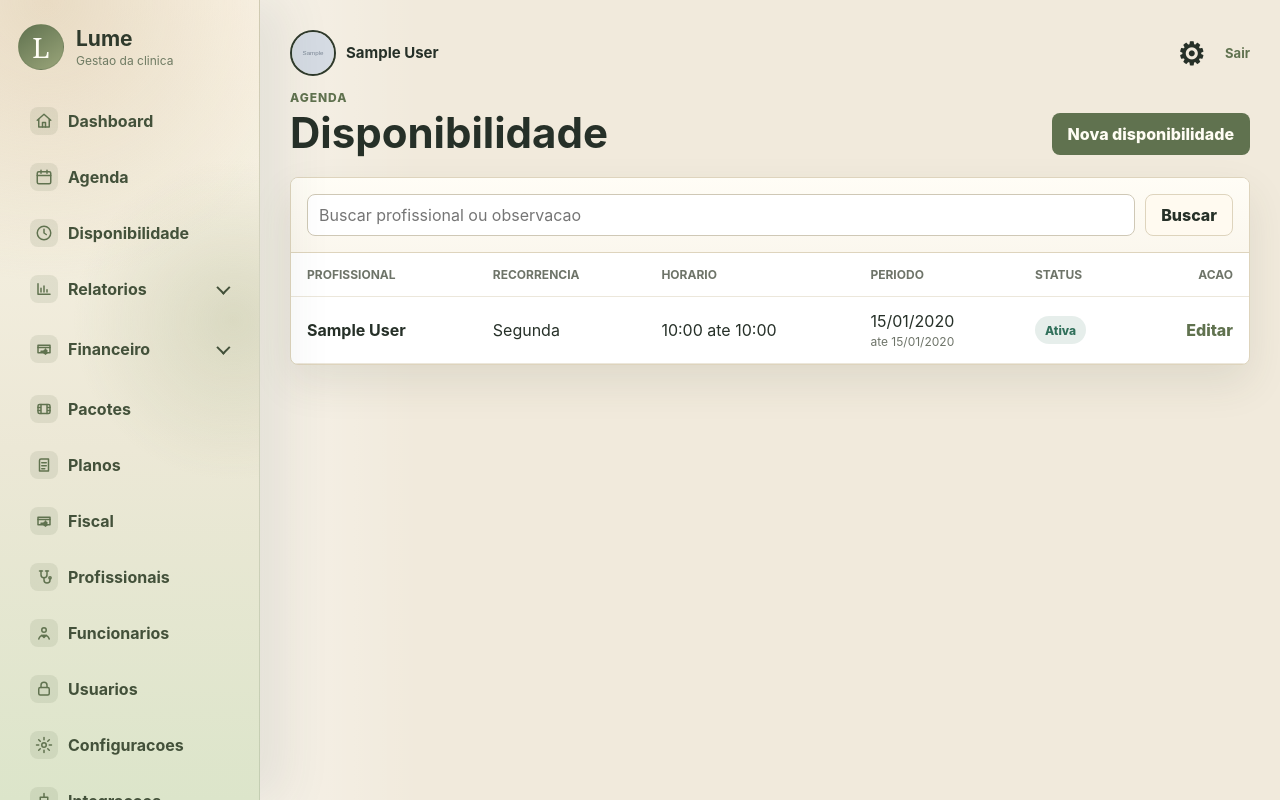
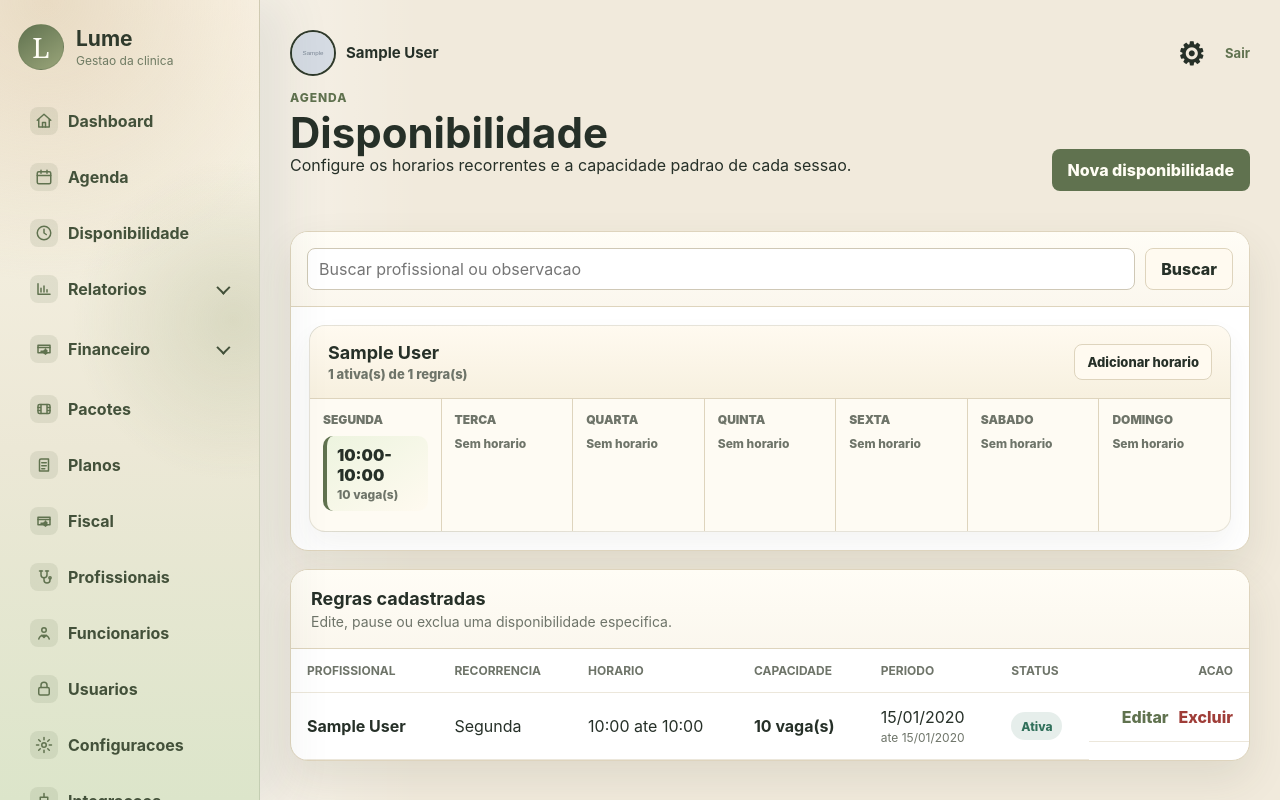
Before and after one commit to pendevtsp-star/lume-gestao, a Django app: page /agenda/disponibilidades/ in a window 1280 px wide. Run offline with Django 5.2, Linux system fonts and the light colour scheme; a user stored in the database is signed in; tables that the repository leaves empty hold one stand-in row (values such as "Sample post"); grey boxes marked "Sample" are stand-in pictures; some libraries are stand-ins or nearby versions.

Commit message:
Melhora cadastro de disponibilidades

```diff
--- a/scheduling/urls.py
+++ b/scheduling/urls.py
@@ -11,6 +11,7 @@ from scheduling.views import (
     AppointmentRescheduleView,
     AppointmentUpdateView,
     ProfessionalAvailabilityCreateView,
+    ProfessionalAvailabilityDeleteView,
     ProfessionalAvailabilityListView,
     ProfessionalAvailabilityUpdateView,
     ServicePackageCreateView,
@@ -34,6 +35,7 @@ urlpatterns = [
     path("disponibilidades/", ProfessionalAvailabilityListView.as_view(), name="availabilities"),
     path("disponibilidades/nova/", ProfessionalAvailabilityCreateView.as_view(), name="availability_create"),
     path("disponibilidades/<int:pk>/editar/", ProfessionalAvailabilityUpdateView.as_view(), name="availability_update"),
+    path("disponibilidades/<int:pk>/excluir/", ProfessionalAvailabilityDeleteView.as_view(), name="availability_delete"),
     path("pacotes/", ServicePackageListView.as_view(), name="packages"),
     path("pacotes/novo/", ServicePackageCreateView.as_view(), name="package_create"),
     path("pacotes/<int:pk>/editar/", ServicePackageUpdateView.as_view(), name="package_update"),
--- a/scheduling/views.py
+++ b/scheduling/views.py
@@ -111,6 +111,12 @@ def filter_appointment_search(queryset, query):
         | Q(status__icontains=query)
         | Q(notes__icontains=query)
     )
+
+
+def filter_availability_search(queryset, query):
+    if not query:
+        return queryset
+    return queryset.filter(Q(professional__full_name__icontains=query) | Q(notes__icontains=query))
 
 
 def calendar_week_start(request):
@@ -955,7 +961,41 @@ class ProfessionalAvailabilityListView(ProfessionalAvailabilityAccessMixin, Sear
     search_fields = ["professional__full_name", "notes"]
 
     def get_queryset(self):
-        return availabilities_for_user(self.request.user)
+        return filter_availability_search(availabilities_for_user(self.request.user), self.request.GET.get("q", "").strip())
+
+    def get_context_data(self, **kwargs):
+        context = super().get_context_data(**kwargs)
+        availabilities = list(self.get_queryset())
+        grouped = {}
+        for availability in availabilities:
+            professional = availability.professional
+            grouped.setdefault(
+                professional.pk,
+                {
+                    "professional": professional,
+                    "days": {weekday: [] for weekday, _label in ProfessionalAvailability.Weekday.choices},
+                    "total": 0,
+                    "active": 0,
+                },
+            )
+            grouped[professional.pk]["days"][availability.weekday].append(availability)
+            grouped[professional.pk]["total"] += 1
+            if availability.active:
+                grouped[professional.pk]["active"] += 1
+
+        context["weekday_choices"] = ProfessionalAvailability.Weekday.choices
+        availability_boards = []
+        for board in grouped.values():
+            board["weekdays"] = [
+                {"value": weekday, "label": label, "items": board["days"][weekday]}
+                for weekday, label in ProfessionalAvailability.Weekday.choices
+            ]
+            availability_boards.append(board)
+        context["availability_boards"] = sorted(
+            availability_boards,
+            key=lambda item: item["professional"].full_name,
+        )
+        return context
 
 
 class ProfessionalAvailabilityCreateView(FormContextMixin, ProfessionalAvailabilityAccessMixin, CreateView):
@@ -997,6 +1037,41 @@ class ProfessionalAvailabilityUpdateView(FormContextMixin, ProfessionalAvailabil
     def form_valid(self, form):
         messages.success(self.request, "Disponibilidade atualizada com sucesso.")
         return super().form_valid(form)
+
+
+class ProfessionalAvailabilityDeleteView(FormContextMixin, ProfessionalAvailabilityAccessMixin, DeleteView):
+    model = ProfessionalAvailability
+    template_name = "core/confirm_deactivate.html"
+    success_url = reverse_lazy("scheduling:availabilities")
+    page_title = "Excluir disponibilidade"
+    section_label = "Agenda"
+    back_url_name = "scheduling:availabilities"
+
+    def get_queryset(self):
+        return availabilities_for_user(self.request.user)
+
+    def form_valid(self, form):
+        self.object.delete()
+        messages.success(self.request, "Disponibilidade excluida com sucesso.")
+        return redirect(self.success_url)
+
+    def get_context_data(self, **kwargs):
+        context = super().get_context_data(**kwargs)
+        availability = self.object
+        context.update(
+            {
+                "object_name": (
+                    f"{availability.professional.full_name} - {availability.get_weekday_display()} "
+                    f"{availability.starts_at:%H:%M} ate {availability.ends_at:%H:%M}"
+                ),
+                "entity_label": "disponibilidade",
+                "delete_button_label": "Excluir disponibilidade",
+                "delete_explanation": (
+                    "Agendamentos ja criados continuam preservados. Esta regra de horario deixara de gerar novas vagas."
+                ),
+            }
+        )
+        return context
 
 
 class AgendaSettingsUpdateView(FormContextMixin, AgendaSettingsAccessMixin, UpdateView):
--- a/static/css/app.css
+++ b/static/css/app.css
@@ -1976,6 +1976,112 @@ td small {
   align-items: center;
 }
 
+.availability-page {
+  display: grid;
+  gap: 18px;
+}
+
+.availability-page .panel {
+  border-radius: 18px;
+}
+
+.availability-overview-panel {
+  overflow: hidden;
+}
+
+.availability-board-list {
+  display: grid;
+  gap: 16px;
+  padding: 18px;
+}
+
+.availability-board {
+  border: 1px solid rgba(118, 104, 78, 0.18);
+  border-radius: 16px;
+  background:
+    radial-gradient(circle at 8% 0%, rgba(118, 141, 94, 0.10), transparent 28%),
+    #fffdf7;
+  box-shadow: 0 14px 28px rgba(70, 62, 44, 0.06);
+  overflow: hidden;
+}
+
+.availability-board-head {
+  display: flex;
+  align-items: center;
+  justify-content: space-between;
+  gap: 14px;
+  padding: 16px 18px;
+  border-bottom: 1px solid var(--line);
+  background: linear-gradient(180deg, #fffaf0, #f7f0df);
+}
+
+.availability-board-head h2,
+.availability-board-head p {
+  margin: 0;
+}
+
+.availability-board-head p {
+  margin-top: 3px;
+  color: var(--muted);
+  font-size: 13px;
+  font-weight: 800;
+}
+
+.availability-week-grid {
+  display: grid;
+  grid-template-columns: repeat(7, minmax(120px, 1fr));
+  gap: 1px;
+  background: var(--line);
+}
+
+.availability-day-card {
+  display: grid;
+  align-content: start;
+  gap: 9px;
+  min-height: 132px;
+  padding: 13px;
+  background: rgba(255, 253, 246, 0.96);
+}
+
+.availability-day-card > strong {
+  color: var(--muted);
+  font-size: 12px;
+  font-weight: 900;
+  text-transform: uppercase;
+}
+
+.availability-slot-pill {
+  display: grid;
+  gap: 2px;
+  padding: 9px 10px;
+  border-left: 4px solid var(--sage-dark);
+  border-radius: 10px;
+  background: linear-gradient(145deg, #edf4df, #fffaf0);
+  color: var(--text);
+}
+
+.availability-slot-pill span {
+  font-weight: 900;
+}
+
+.availability-slot-pill small,
+.availability-empty {
+  color: var(--muted);
+  font-size: 12px;
+  font-weight: 800;
+}
+
+.availability-slot-pill.is-inactive {
+  border-left-color: #c8bca8;
+  background: #f3eee4;
+  opacity: 0.72;
+}
+
+.availability-table th:last-child,
+.availability-table td:last-child {
+  width: 160px;
+}
+
 .report-filter-panel {
   margin-bottom: 18px;
 }
--- a/templates/base.html
+++ b/templates/base.html
@@ -5,7 +5,7 @@
   <meta charset="utf-8">
   <meta name="viewport" content="width=device-width, initial-scale=1">
   <title>{% block title %}Lume Gestao{% endblock %}</title>
-  <link rel="stylesheet" href="{% static 'css/app.css' %}?v=20260627-agenda-groups">
+  <link rel="stylesheet" href="{% static 'css/app.css' %}?v=20260627-availability-board">
 </head>
 <body>
   <div class="app-shell">
--- a/templates/scheduling/availability_list.html
+++ b/templates/scheduling/availability_list.html
@@ -3,26 +3,74 @@
 {% block title %}Disponibilidade | Lume Gestao{% endblock %}
 
 {% block content %}
-<section class="page-heading">
+<div class="availability-page">
+<section class="page-heading availability-heading">
   <div>
     <p class="eyebrow">Agenda</p>
     <h1>Disponibilidade</h1>
+    <p class="page-subtitle">Configure os horarios recorrentes e a capacidade padrao de cada sessao.</p>
   </div>
   <a class="button primary" href="{% url 'scheduling:availability_create' %}">Nova disponibilidade</a>
 </section>
 
-<section class="panel">
+<section class="panel availability-overview-panel">
   <form class="toolbar" method="get">
     <input class="search-input" type="search" name="q" value="{{ q }}" placeholder="Buscar profissional ou observacao">
     <button class="button secondary" type="submit">Buscar</button>
   </form>
+
+  {% if availability_boards %}
+    <div class="availability-board-list">
+      {% for board in availability_boards %}
+        <article class="availability-board">
+          <div class="availability-board-head">
+            <div>
+              <h2>{{ board.professional.full_name }}</h2>
+              <p>{{ board.active }} ativa(s) de {{ board.total }} regra(s)</p>
+            </div>
+            <a class="button secondary compact" href="{% url 'scheduling:availability_create' %}">Adicionar horario</a>
+          </div>
+          <div class="availability-week-grid">
+            {% for weekday in board.weekdays %}
+              <div class="availability-day-card">
+                <strong>{{ weekday.label }}</strong>
+                {% for availability in weekday.items %}
+                  <div class="availability-slot-pill {% if not availability.active %}is-inactive{% endif %}">
+                    <span>{{ availability.starts_at|time:"H:i" }}-{{ availability.ends_at|time:"H:i" }}</span>
+                    <small>{{ availability.session_capacity }} vaga(s)</small>
+                  </div>
+                {% empty %}
+                  <span class="availability-empty">Sem horario</span>
+                {% endfor %}
+              </div>
+            {% endfor %}
+          </div>
+        </article>
+      {% endfor %}
+    </div>
+  {% else %}
+    <div class="empty-state soft">
+      <strong>Nenhuma disponibilidade encontrada.</strong>
+      <span>Cadastre o primeiro horario recorrente para liberar vagas na agenda.</span>
+    </div>
+  {% endif %}
+</section>
+
+<section class="panel availability-table-panel">
+  <div class="panel-header">
+    <div>
+      <h2>Regras cadastradas</h2>
+      <p>Edite, pause ou exclua uma disponibilidade especifica.</p>
+    </div>
+  </div>
   <div class="table-wrap">
-    <table>
+    <table class="availability-table">
       <thead>
         <tr>
           <th>Profissional</th>
           <th>Recorrencia</th>
           <th>Horario</th>
+          <th>Capacidade</th>
           <th>Periodo</th>
           <th>Status</th>
           <th class="right">Acao</th>
@@ -34,19 +82,24 @@
             <td><strong>{{ availability.professional.full_name }}</strong></td>
             <td>{{ availability.get_weekday_display }}</td>
             <td>{{ availability.starts_at|time:"H:i" }} ate {{ availability.ends_at|time:"H:i" }}</td>
+            <td><strong>{{ availability.session_capacity }} vaga(s)</strong></td>
             <td>
               {{ availability.valid_from|date:"d/m/Y" }}
               <small>{% if availability.valid_until %}ate {{ availability.valid_until|date:"d/m/Y" }}{% else %}sem data final{% endif %}</small>
             </td>
             <td><span class="badge {% if availability.active %}active{% else %}canceled{% endif %}">{% if availability.active %}Ativa{% else %}Inativa{% endif %}</span></td>
-            <td class="right"><a class="table-action" href="{% url 'scheduling:availability_update' availability.pk %}">Editar</a></td>
+            <td class="right table-actions">
+              <a class="table-action" href="{% url 'scheduling:availability_update' availability.pk %}">Editar</a>
+              <a class="table-action danger-link" href="{% url 'scheduling:availability_delete' availability.pk %}">Excluir</a>
+            </td>
           </tr>
         {% empty %}
-          <tr><td colspan="6" class="empty">Nenhuma disponibilidade cadastrada.</td></tr>
+          <tr><td colspan="7" class="empty">Nenhuma disponibilidade cadastrada.</td></tr>
         {% endfor %}
       </tbody>
     </table>
   </div>
   {% include "core/pagination.html" %}
 </section>
+</div>
 {% endblock %}
```
Also changed, not shown: scheduling/tests.py (+15 -0 lines).
